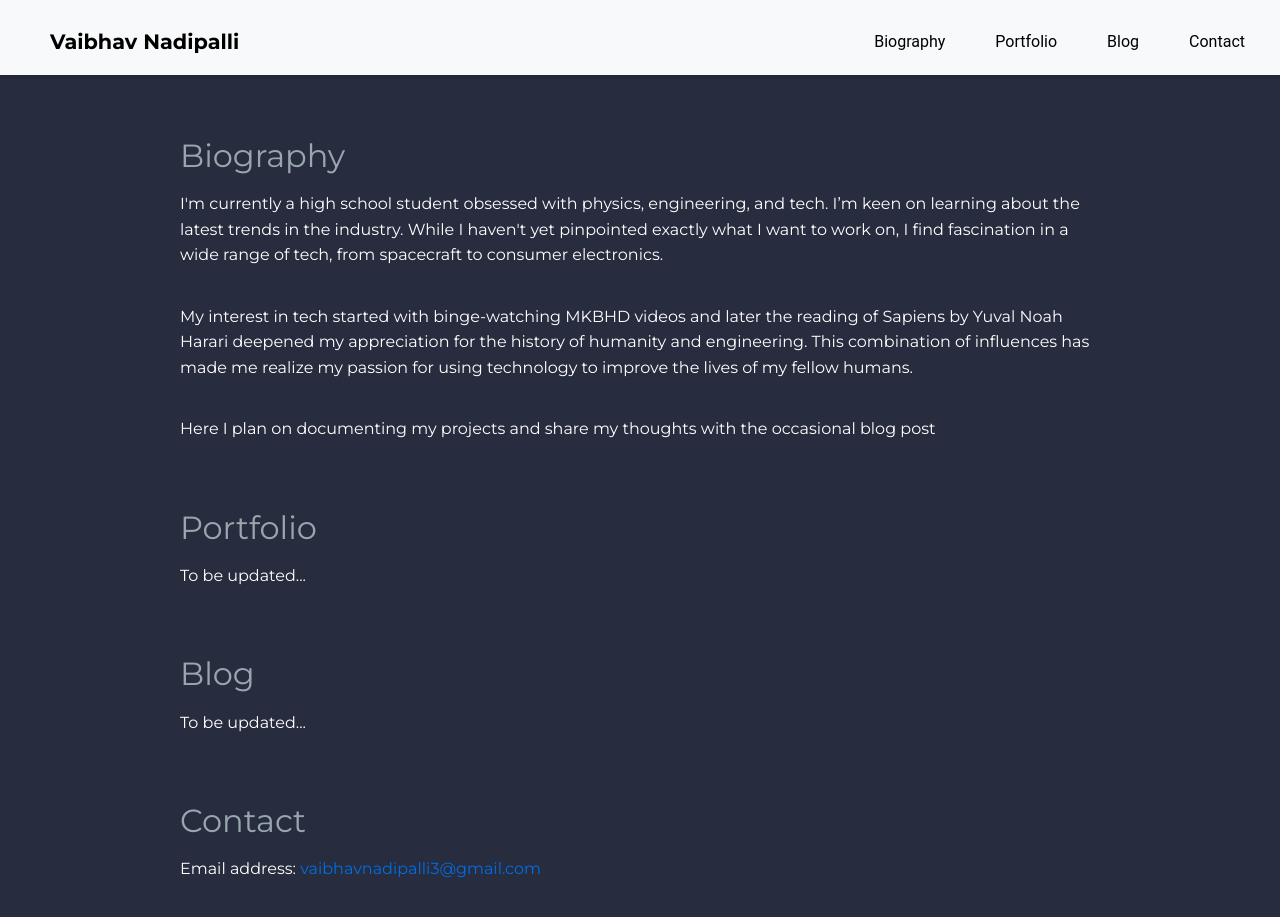
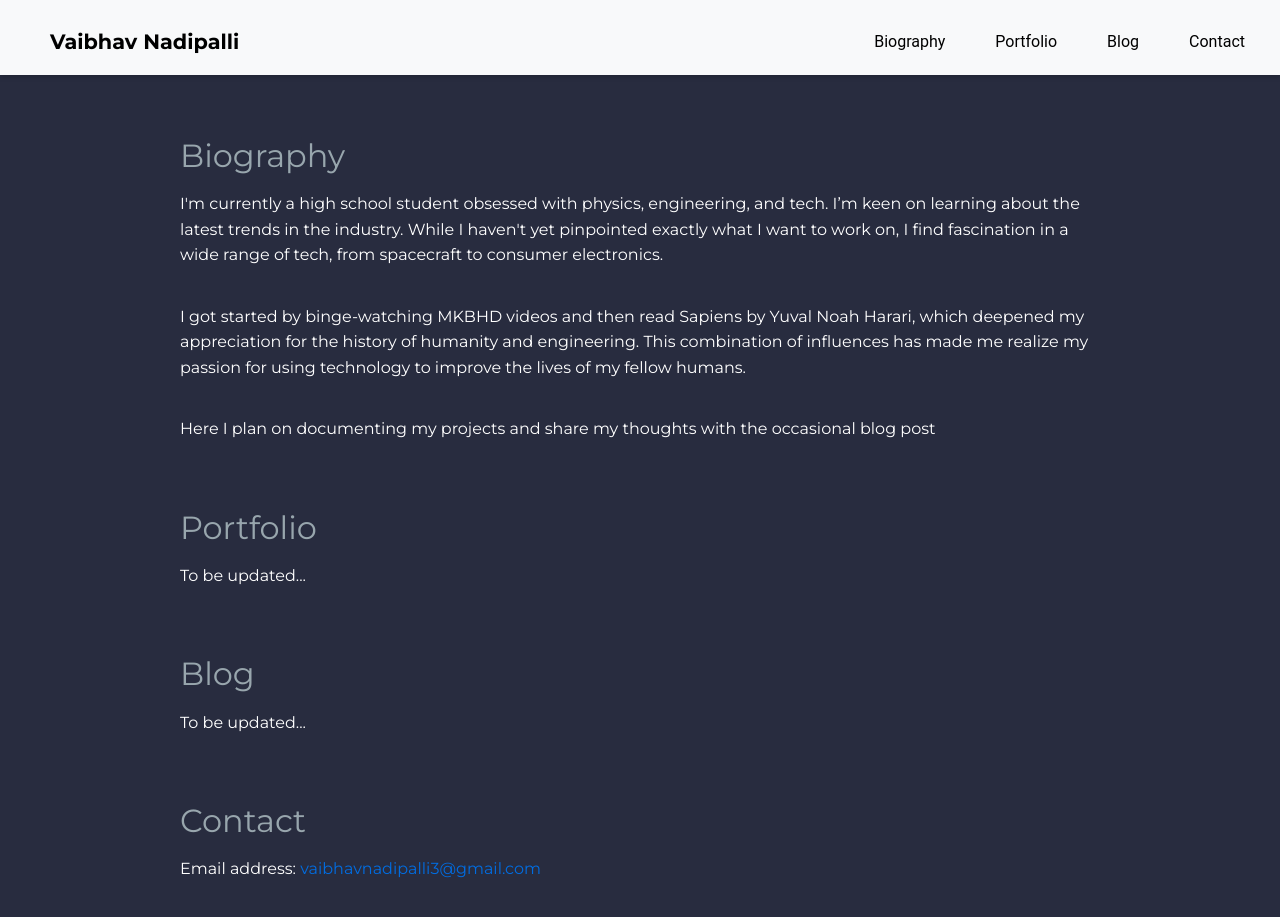
Before and after one commit to Vaibhav-Nadipalli/vaibhav-nadipalli.github.io, a Jekyll site: the page built from index.markdown, in a window 1280 px wide and 962 px high. Shown: the top 917 px of the window. Built offline with Jekyll 4.4.1, drawn with Linux system fonts in a browser that asks for light colours.

Commit message:
Update default.html

```diff
--- a/_layouts/default.html
+++ b/_layouts/default.html
@@ -30,7 +30,7 @@
             <h2 class="section-title">Biography</h2>
             <p>I'm currently a high school student obsessed with physics, engineering, and tech. I’m keen on learning about the latest trends in the industry. While I haven't yet pinpointed exactly what I want to work on, I find fascination in a wide range of tech, from spacecraft to consumer electronics.</p>
             <br>
-            <p>My interest in tech started with binge-watching MKBHD videos and later the reading of Sapiens by Yuval Noah Harari deepened my appreciation for the history of humanity and engineering. This combination of influences has made me realize my passion for using technology to improve the lives of my fellow humans.</p>
+            <p>I got started by binge-watching MKBHD videos and then read Sapiens by Yuval Noah Harari, which deepened my appreciation for the history of humanity and engineering. This combination of influences has made me realize my passion for using technology to improve the lives of my fellow humans.</p>
             <br>
             <p>Here I plan on documenting my projects and share my thoughts with the occasional blog post</p>
         </section>
```
